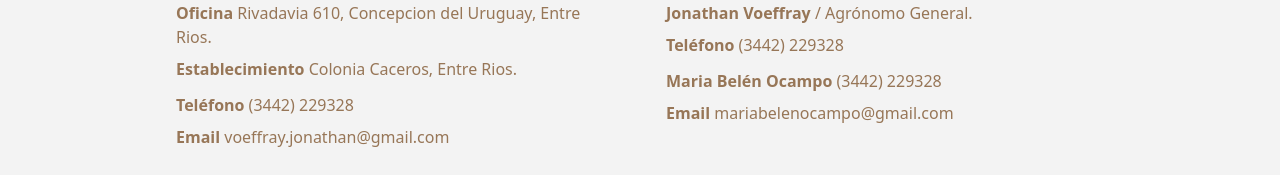
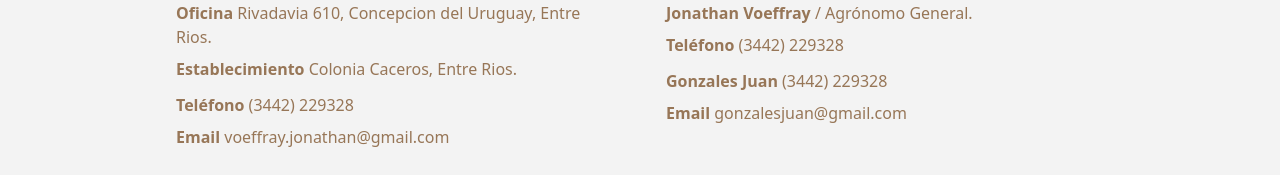
Before and after one commit to Jonavoe/agro, a Next.js app: page / in a window 1280 px wide. Shown: the part 4211-4386 px from the top of the page. Built offline with nearby package versions, Linux system fonts and the light colour scheme.

Commit message:
Update Contact.tsx

```diff
--- a/src/Pages/Contact.tsx
+++ b/src/Pages/Contact.tsx
@@ -34,8 +34,8 @@ export default function Contact({ }: Props) {
                             <p><b>Teléfono </b> (3442) 229328</p>
                         </div>
                         <div className='flex flex-col gap-2'>
-                            <p><b>Maria Belén Ocampo</b> (3442) 229328</p>
-                            <p><b>Email</b> mariabelenocampo@gmail.com</p>
+                            <p><b>Gonzales Juan</b> (3442) 229328</p>
+                            <p><b>Email</b> gonzalesjuan@gmail.com</p>
                         </div>
                     </div>
                 </div>
```
